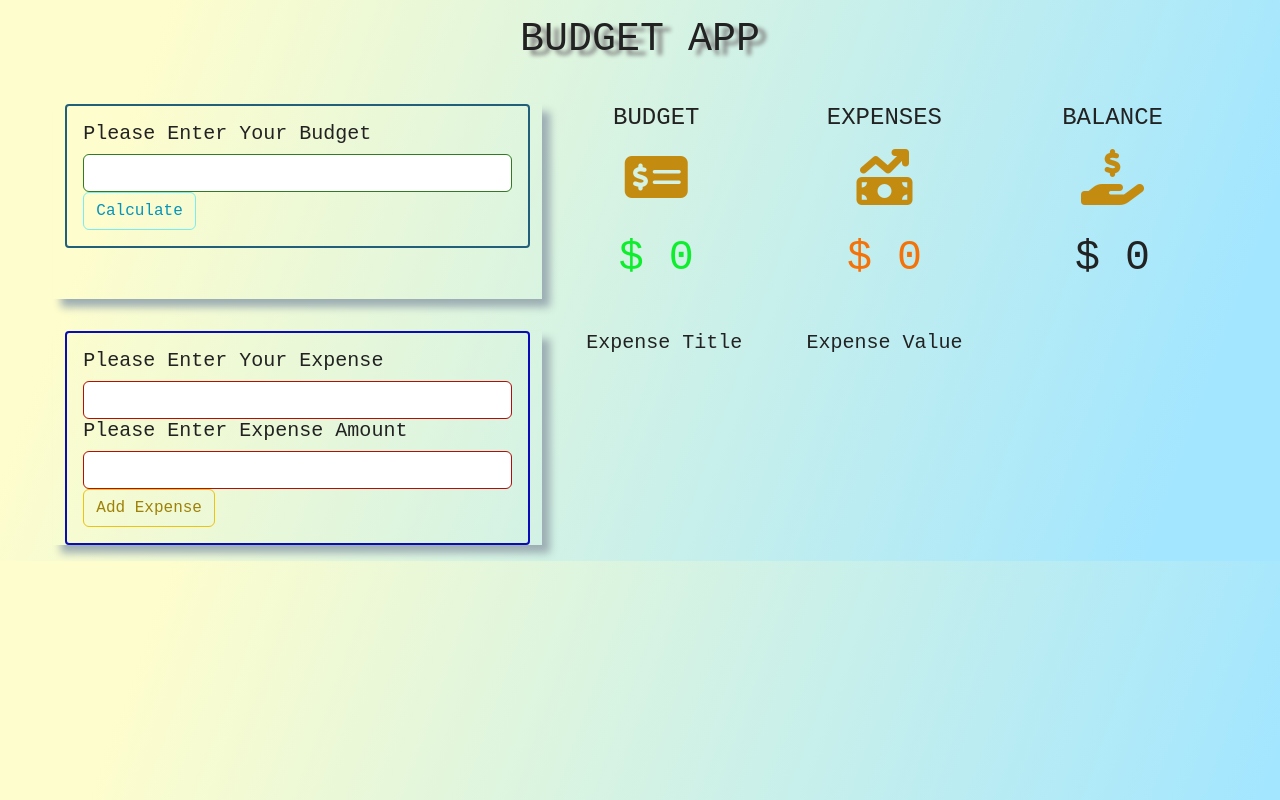
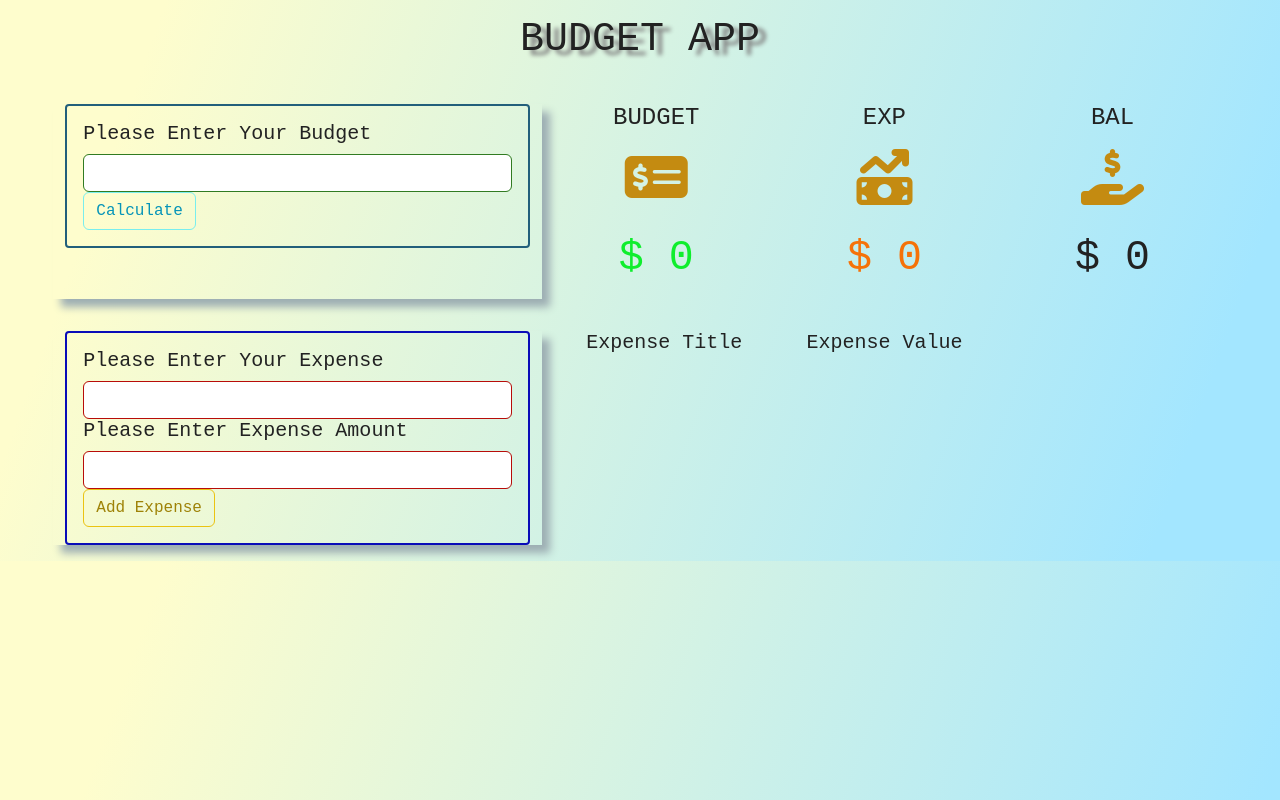
Before and after one commit to prince-arun/js-budget, a plain HTML site: page index.html in a window 1280 px wide. Drawn offline with nearby package versions, Linux system fonts and the light colour scheme.

Commit message:
minor bug - fixed

```diff
--- a/index.html
+++ b/index.html
@@ -56,7 +56,7 @@
                   </h4>
                 </div>
                 <div class="box2 col-4 text-center">
-                  <h6 class="text-uppercase info-title">expenses</h6>
+                  <h6 class="text-uppercase info-title">exp</h6>
                   <span class="expense-icon"
                     ><i class="fa-solid fa-money-bill-trend-up"></i></i
                   ></span>
@@ -65,7 +65,7 @@
                   </h4>
                 </div>
                 <div class="box2 col-4 text-center">
-                  <h6 class="text-uppercase info-title">balance</h6>
+                  <h6 class="text-uppercase info-title">bal</h6>
                   <span class="balance-icon"
                     ><i class="fa-solid fa-hand-holding-dollar"></i></i
                   ></span>
```
